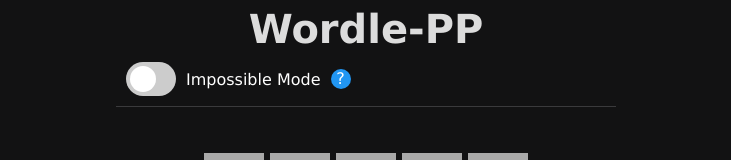
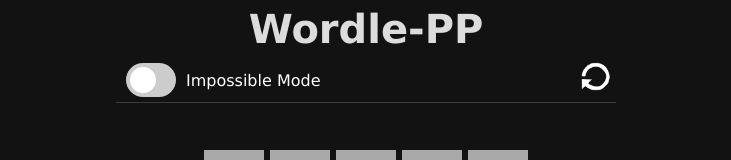
Before and after one commit to mxl1503/wordle-pp, a plain HTML site: page index.html in a window 1280 px wide. Shown: the top 160 px of the page, without its empty margins (274-1005 px from the left). Drawn offline with Linux system fonts and the light colour scheme.

Commit message:
added a restart game button to game title header

```diff
--- a/index.html
+++ b/index.html
@@ -13,14 +13,18 @@
             <!-- Header and Game Title -->
             <header>
                 <h1 class="title">Wordle-PP</h1>
-                <!-- Impossible Mode Toggle and Info Icon -->
+                <div class="header-controls">
                     <div class="hard-mode-toggle">
                         <label class="switch">
                             <input type="checkbox" id="hardMode" onchange="toggleHardMode()">
                             <span class="slider round"></span>
                         </label>
                         <span>Impossible Mode</span>
-                    <div class="info-icon" onclick="toggleInfoPopup()">?</div>
+                    </div>
+                    <!-- Restart Button -->
+                    <button id="restart-game" onclick="resetGame()" aria-label="Restart Game">
+                        <img src="icons/restartIconBlackBg.png" alt="Restart Icon">
+                    </button>
                 </div>
             </header>
 
--- a/styles.css
+++ b/styles.css
@@ -108,6 +108,13 @@
   border-bottom: 1px solid rgb(58, 58, 60);
 }
 
+.header-controls {
+  display: flex;
+  justify-content: space-between;
+  align-items: center;
+  width: 100%;
+}
+
 .title {
   color: gainsboro;
   font-size: 2.5rem;
@@ -115,6 +122,7 @@
   margin: 0.4rem 0 0.4rem 0;
   text-align: center;
   font-family: "Lucida Sans", "Lucida Sans Regular", "Lucida Grande", "Lucida Sans Unicode", Geneva, Verdana, sans-serif;
+  flex-grow: 1;
 }
 
 #board-container {
@@ -234,12 +242,11 @@
   border-radius: 50%;
 }
 
-/* Hard Mode and Info Icon Styles */
+/* Hard Mode, Info Icon and Restart Button Styles */
 .hard-mode-toggle {
   display: flex;
   align-items: center;
-  margin-top: 10px;
-  margin-bottom: 10px;
+  margin-right: 20px;
 }
 
 .hard-mode-toggle span {
@@ -261,6 +268,18 @@
   font-size: 16px;
 }
 
+#restart-game {
+  padding: 0;
+  border: none;
+  background: none;
+  cursor: pointer;
+}
+
+#restart-game img {
+  height: 40px;
+  width: auto;
+}
+
 /* Feedback Styles */
 .correct {
   background-color: rgb(106, 169, 100);
```
Also changed, not shown: icons/restartIcon.png (added), icons/restartIconBlackBg.png (added), icons/restartIconT.jpeg (added). Lines whose indentation alone changed are shown as unchanged.
